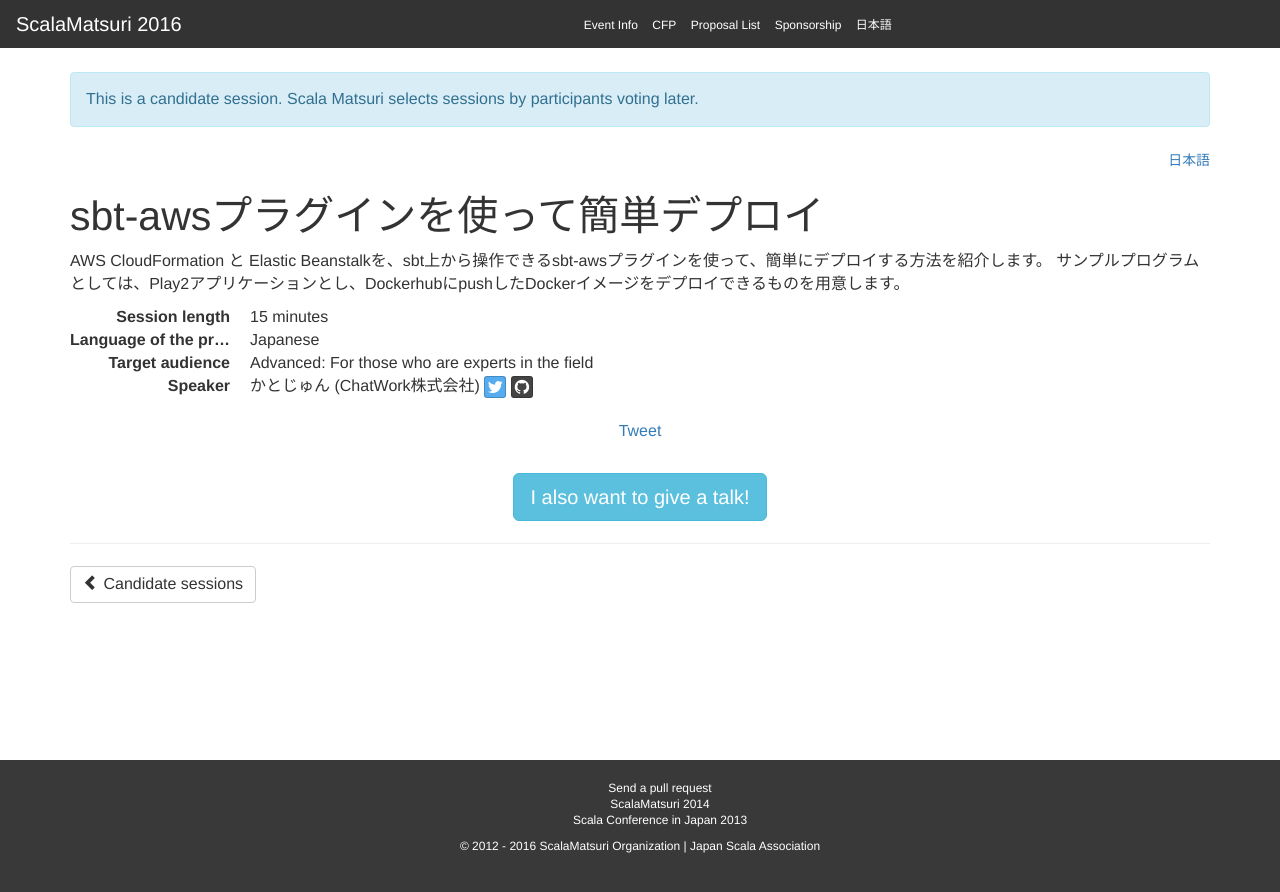
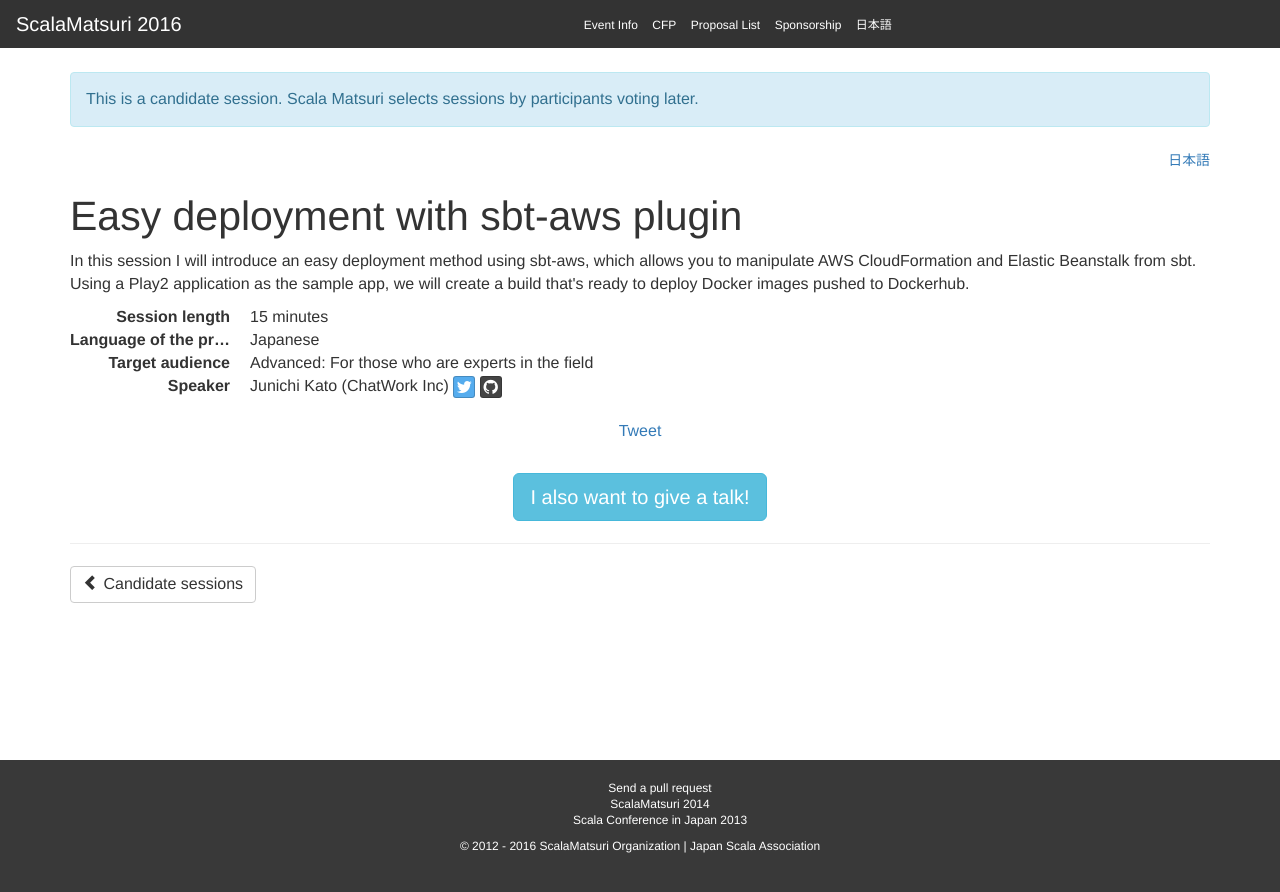
Before and after one commit to scalajp/2016.scalamatsuri.org, a Jekyll site: the page built from _candidates_en/JunichiKato_1.html, in a window 1280 px wide. Shown: the top 892 px of the page. Built offline with Jekyll 4.4.1, drawn with Linux system fonts in a browser that asks for light colours; nearby versions of some CDN libraries; comment, search, counter and statistics services are not loaded.

Commit message:
Translates JunichiKato_1.html

```diff
--- a/_candidates_en/JunichiKato_1.html
+++ b/_candidates_en/JunichiKato_1.html
@@ -1,12 +1,11 @@
 ---
-name: かとじゅん
-title: sbt-awsプラグインを使って簡単デプロイ
+name: Junichi Kato
+title: Easy deployment with sbt-aws plugin
 length: 15
 audience: Advanced
 language: Japanese
 twitter: j5ik2o
 github: j5ik2o
-organization: ChatWork株式会社
+organization: ChatWork Inc
 ---
-<p>AWS CloudFormation と Elastic Beanstalkを、sbt上から操作できるsbt-awsプラグインを使って、簡単にデプロイする方法を紹介します。
-サンプルプログラムとしては、Play2アプリケーションとし、DockerhubにpushしたDockerイメージをデプロイできるものを用意します。</p>
+<p>In this session I will introduce an easy deployment method using sbt-aws, which allows you to manipulate AWS CloudFormation and Elastic Beanstalk from sbt. Using a Play2 application as the sample app, we will create a build that's ready to deploy Docker images pushed to Dockerhub.</p>
```
